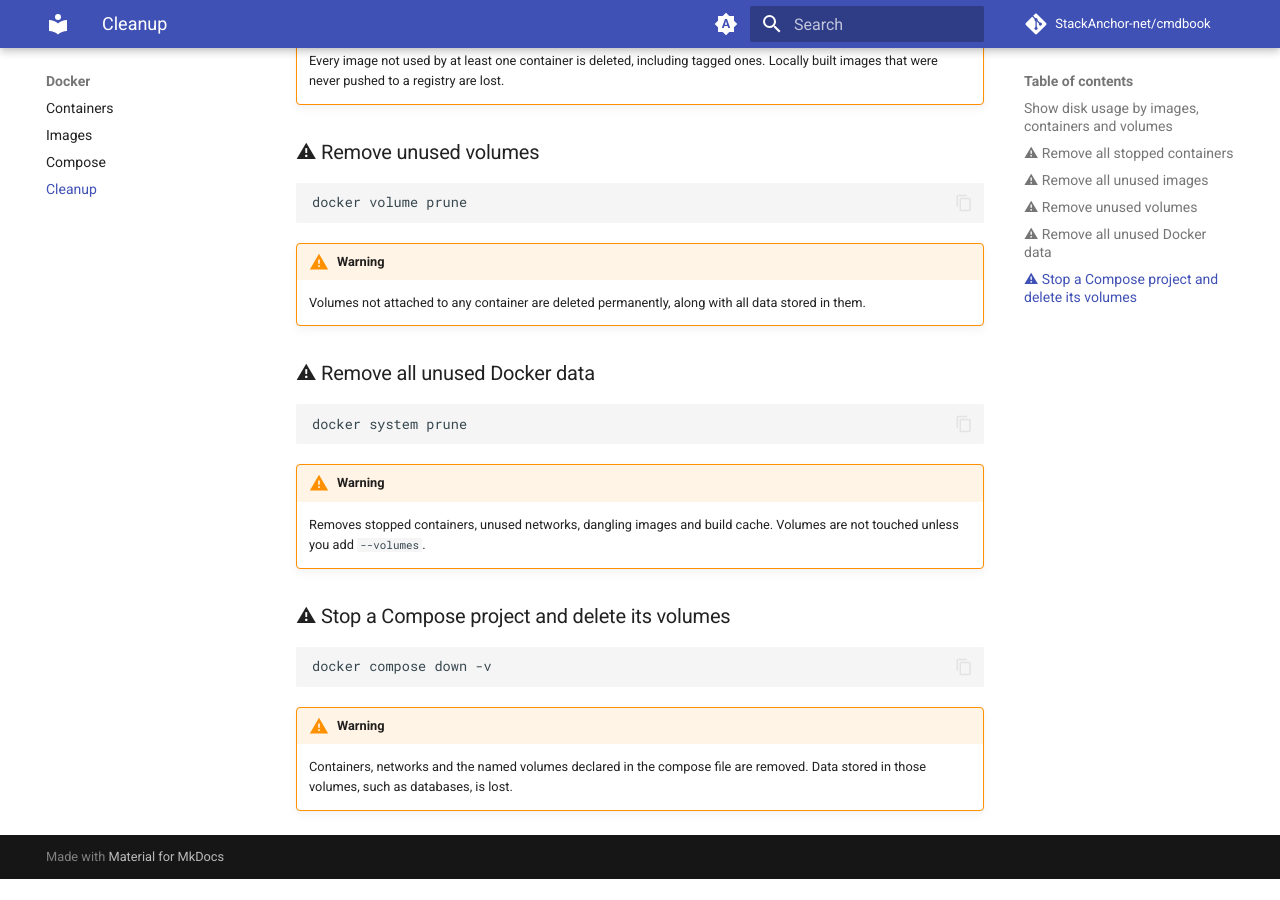
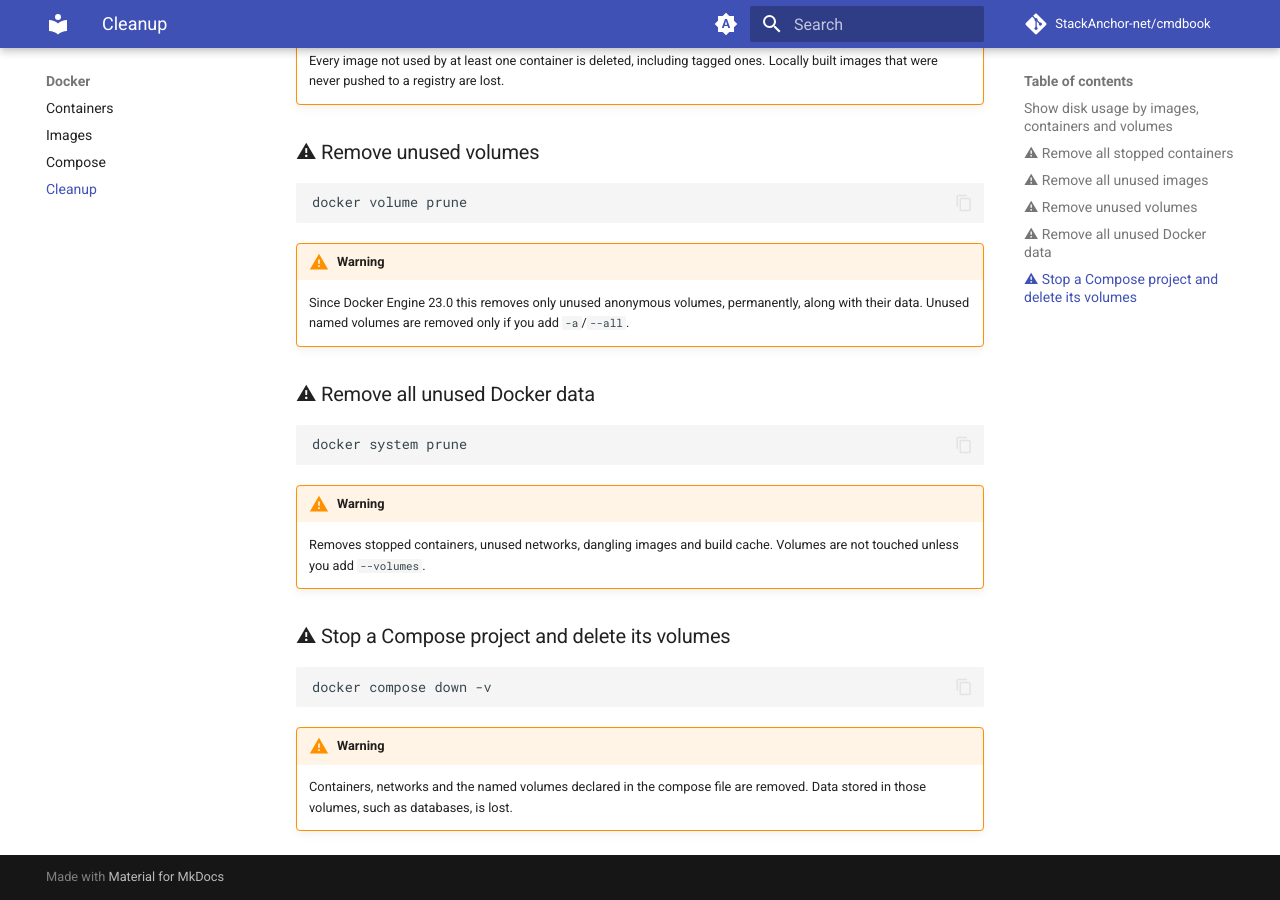
Before and after one commit to StackAnchor-net/cmdbook, an MkDocs documentation site: the page built from docs/docker/cleanup.md, in a window 1280 px wide and 900 px high, scrolled down 751 px. Built offline with MkDocs 1.6.1 and Material for MkDocs 9.7.7, drawn with Linux system fonts in a browser that asks for light colours; comment, search, counter and statistics services are not loaded; before the commit the page ends 1630 px from its top, so only the background shows below that.

Commit message:
Fix port-forward placement and volume prune warning
Co-Authored-By: Claude Sonnet 5.5 <noreply@anthropic.com>

````diff
--- a/docs/docker/cleanup.md
+++ b/docs/docker/cleanup.md
@@ -33,7 +33,7 @@ docker volume prune
 ```
 
 !!! warning
-    Volumes not attached to any container are deleted permanently, along with all data stored in them.
+    Since Docker Engine 23.0 this removes only unused anonymous volumes, permanently, along with their data. Unused named volumes are removed only if you add `-a`/`--all`.
 
 ### ⚠ Remove all unused Docker data
 
````
Also changed, not shown: docs/kubernetes/networking.md (+6 -6 lines).
